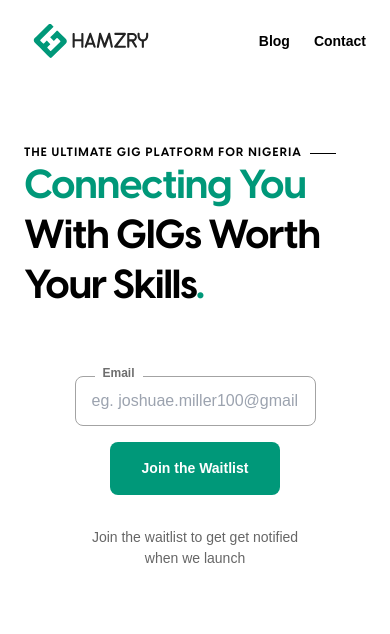
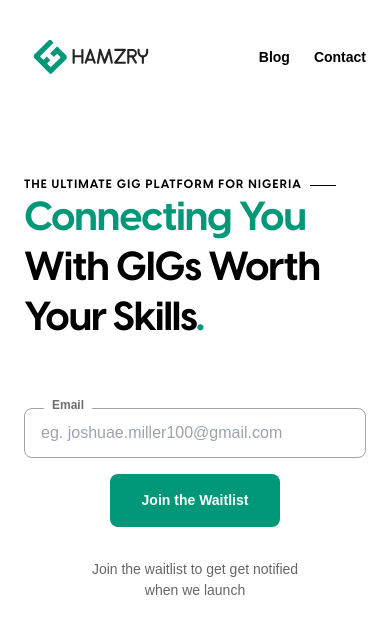
Before and after one commit to Josh-millr/hamzry-waitlist-page, a Next.js app: page / in a window 390 px wide. Shown: the top 634 px of the page. Built offline with nearby package versions, Linux system fonts and the light colour scheme.

Commit message:
Extended the with of the Form input

```diff
--- a/components/Hero/Hero.jsx
+++ b/components/Hero/Hero.jsx
@@ -27,7 +27,7 @@ export const Hero = () => {
         <div className="grid place-items-center gap-y-[32px]">
           <form
             onSubmit={formHandler}
-            className="grid place-items-center gap-y-[16px]"
+            className="grid w-full place-items-center gap-y-[16px]"
           >
             <TextInput />
             <button
--- a/components/TextInput/TextInput.jsx
+++ b/components/TextInput/TextInput.jsx
@@ -2,7 +2,7 @@ import React from "react";
 
 export const TextInput = () => {
   return (
-    <span className="grid">
+    <span className="grid w-full">
       <span className="relative left-[20px] top-[8px] w-[fit-content] bg-[#FFFFFF] px-[8px]">
         <label for="email" className="text-[12px] font-bold text-[#6E6E6E]">
           Email
--- a/components/TopNav/TopNav.jsx
+++ b/components/TopNav/TopNav.jsx
@@ -8,7 +8,7 @@ export const TopNav = () => {
   useEffect(() => setCurrPath(window.location.pathname), [setCurrPath]);
   return (
     <nav>
-      <div className="flex w-full items-center justify-between py-[24px] px-[24px] sm:py-[40px] sm:px-[72px]">
+      <div className="flex w-full items-center justify-between py-[40px] px-[24px] sm:py-[40px] sm:px-[72px]">
         {/* Column-1 */}
         <Link href="/">
           <Image
```
